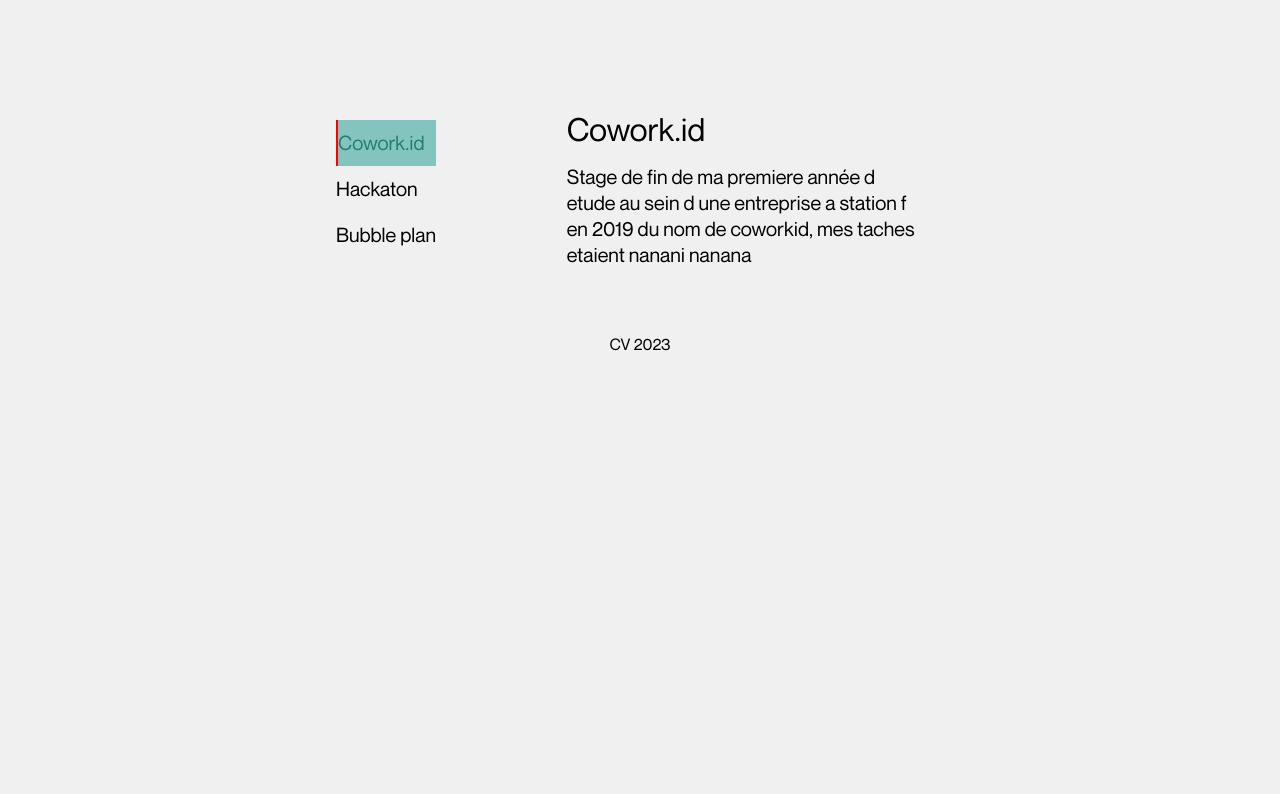
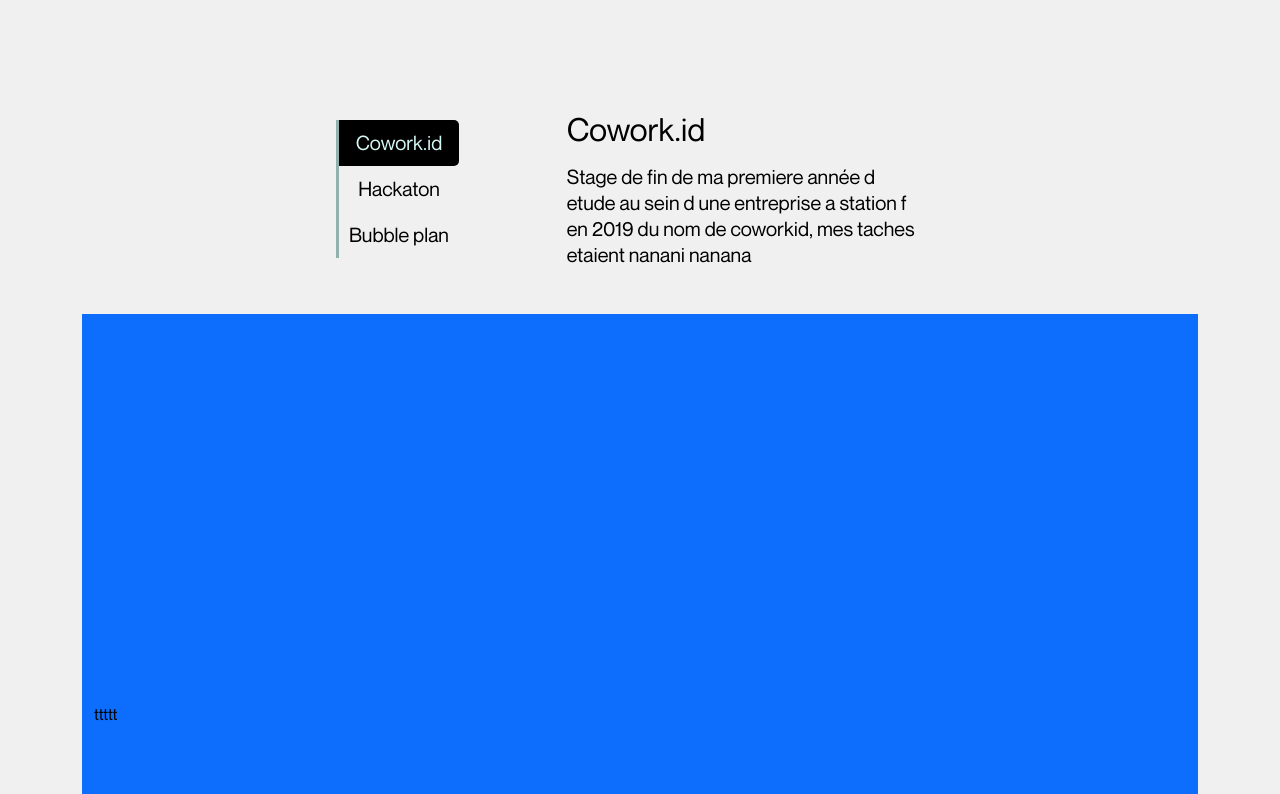
Before and after one commit to Yassdev75/CV-2023, a Vue app: page / in a window 1280 px wide. Shown: the part 1546-2340 px from the top of the page. Before the commit the page ends 1920 px from the top, so only its background shows below. Built offline with nearby package versions, Linux system fonts and the light colour scheme.

Commit message:
Adding projects part

```diff
--- a/src/components/Main.vue
+++ b/src/components/Main.vue
@@ -11,6 +11,10 @@
   <section class="section-experience container w-100 d-flex align-items-center">
     <Experience />
   </section>
+  <!-- PROJECTS -->
+  <section class="section-projects container w-100 d-flex align-items-center bg-primary">
+    <Projects />
+  </section>
 </template>
 
 <script setup>
@@ -18,7 +22,7 @@
 import Home from './MainContent/Home.vue'
 import About from './MainContent/About.vue'
 import Experience from './MainContent/Experience.vue'
-
+import Projects from './MainContent/Projects.vue'
 
 </script>
 
@@ -31,4 +35,8 @@
 .section-experience {
   height: 40vh;
 }
+
+.section-projects {
+  height: 100vh;
+}
 </style>
--- a/src/components/MainContent/About.vue
+++ b/src/components/MainContent/About.vue
@@ -40,7 +40,7 @@
 
 }
 </script>
-<style>
+<style scoped>
 /* CSS SECTION A PROPOS */
 .container-about {
   margin: 0 130px 0 130px !important;
@@ -66,7 +66,7 @@
 .block1 {
   width: 300px;
   height: 300px;
-  border: solid 2px rgb(168, 0, 42);
+  border: solid 2px #000000;
   position: absolute;
   border-radius: 5px;
 }
--- a/src/components/MainContent/Experience.vue
+++ b/src/components/MainContent/Experience.vue
@@ -63,15 +63,33 @@
 };
 </script>
 
-<style>
+<style scoped>
 ul {
   list-style-type: none;
   padding: 0;
+  border-left: solid 3px #90b1ae;
 }
 
 li {
   cursor: pointer;
   padding: 10px 0;
+  text-align: center;
+  width: 120%;
+  border-top-right-radius: 5px;
+  border-bottom-right-radius: 5px;
+}
+
+ul > li:hover {
+  /* color: #d3f7f3; */
+  background-color: #778787;
+  transition: background-color 1.5s ease;
+}
+
+.active {
+  color: #d3f7f3;
+  background-color: #000000;
+  /* border-left: solid 4px #262d2c; */
+  transition: background-color 1s ease;
 }
 
 .content {
@@ -103,9 +121,4 @@
   background-color: #000000;
 }
 
-.active {
-  color: #247d73;
-  background-color: #83C5BE;
-  border-left: solid 2px red;
-}
 </style>
--- a/src/components/MainContent/Home.vue
+++ b/src/components/MainContent/Home.vue
@@ -1,4 +1,4 @@
-<template lang="">
+<template>
   <div>
     <div>
       <h1 class="animate__animated animate__fadeInDown">Hey, je suis Yassine Zambib</h1>
--- /dev/null
+++ b/src/components/MainContent/Projects.vue
@@ -0,0 +1,13 @@
+<template>
+  <div>
+    ttttt
+  </div>
+</template>
+<script>
+export default {
+
+}
+</script>
+<style>
+
+</style>
```
